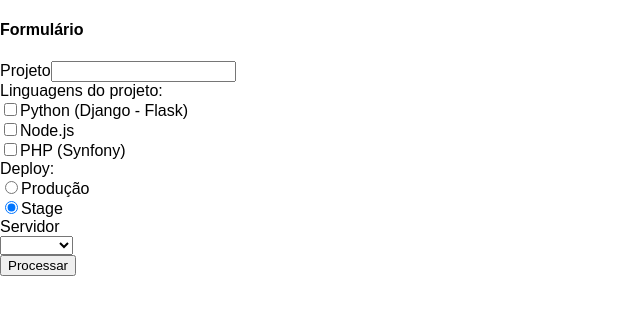
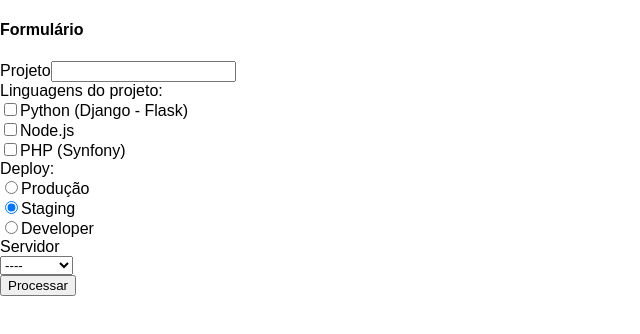
Before and after one commit to mvdocouto/react-components-forms, a React (Create React App) app: page / in a window 1280 px wide. Shown: the top 334 px of the page, without its empty margins (0-640 px from the left). Built offline with nearby package versions, Linux system fonts and the light colour scheme.

Commit message:
Inserindo os choices dinamicamente no select

```diff
--- a/src/App.js
+++ b/src/App.js
@@ -1,10 +1,10 @@
 import React, { Component } from 'react';
 
 import InputText from './components/form/InputText'
-import RadioButton from './components/form/RadioButtom'
 import Select from './components/form/Select'
 import CheckboxList from './components/form/CheckboxList'
-import { languagesOptions } from './constants';
+import RadioButtonList from './components/form/RadioButtomList'
+import { languagesOptions, deployOptions, serverOptions } from './constants';
 
 
 class App extends Component {
@@ -19,12 +19,12 @@ class App extends Component {
       },
       deploy: 'stg',
       server: ''
-
     }
   }
 
   onNameChange = (event) => {
-    this.setState({ projeto: event.target.value});
+    const { value } = event.target;
+    this.setState({ projeto: value});
   }
 
   onLangChange = (event) => {
@@ -76,22 +76,18 @@ class App extends Component {
           />
 
           <label>Deploy:</label><br/>
-           <RadioButton name="deploy"
-            onChange={this.onDeployChange}
-            value="prod"
-            checked={this.state.deploy === "prod"}
-            label="Produção"/>
-
-          <RadioButton name="deploy"
-            onChange={this.onDeployChange}
-            value="stg"
-            checked={this.state.deploy === "stg"}
-            label="Stage"/>
+          <RadioButtonList
+            name="deploy"
+            options = {deployOptions}
+            onChange = {this.onDeployChange}
+            checkedOptions = {this.state.deploy}
+          />
 
           <Select
             onChange={this.onServerChange}
             name="server"
-            label="Servidor"/>
+            label="Servidor"
+            options={serverOptions}/>
 
           <button type="submit">Processar</button>
         </form>
--- a/src/components/form/RadioButtomList.js
+++ b/src/components/form/RadioButtomList.js
@@ -9,10 +9,8 @@ const RadioButtomList = (props) => {
     */
 
     const radioButtons = props.options.map(options => {
-        // console.log(props);
-        return (
-
-            <RadioButtom
+         return (
+             <RadioButtom
             key={options.id}
             name={props.name}
             value={options.value}
@@ -20,8 +18,6 @@ const RadioButtomList = (props) => {
             onChange={props.onChange}
             checked={props.checkedOptions === options.value}
             />
-
-
         );
     });
 
--- a/src/components/form/Select.js
+++ b/src/components/form/Select.js
@@ -1,19 +1,24 @@
 import React from 'react'
 
 
-const RadioButton = (props) => {
+const Select = (props) => {
+
+  const choices = props.options.map(options => {
+    return (
+      <option valeu={options.value}>{options.label}</option>
+   );
+});
+
     return (
         <div>
           <label>{props.label}</label><br/>
           <select
             name={props.name}
             onChange={props.onChange}>
-            <option valeu=""></option>
-            <option value="server_1">Server 1</option>
-            <option value="server_2">Server 2</option>
+            {choices}
           </select>
         </div>
     );
 }
 
-export default RadioButton;
+export default Select;
--- a/src/constants/index.js
+++ b/src/constants/index.js
@@ -15,3 +15,43 @@ export const languagesOptions = [
       value: "php"
     }
   ];
+
+
+
+  export const deployOptions = [
+    {
+      id: 1,
+      label: "Produção",
+      value: "prod"
+    },
+    {
+      id: 2,
+      label: "Staging",
+      value: "stg"
+    },
+    {
+      id: 3,
+      label: "Developer",
+      value: "dev"
+    }
+  ];
+
+
+
+  export const serverOptions = [
+    {
+      id: 1,
+      label: "----",
+      value: ""
+    },
+    {
+      id: 2,
+      label: "Server 1",
+      value: "server-aws-1"
+    },
+    {
+      id: 3,
+      label: "Server 2",
+      value: "server-aws-2"
+    }
+  ];
```
